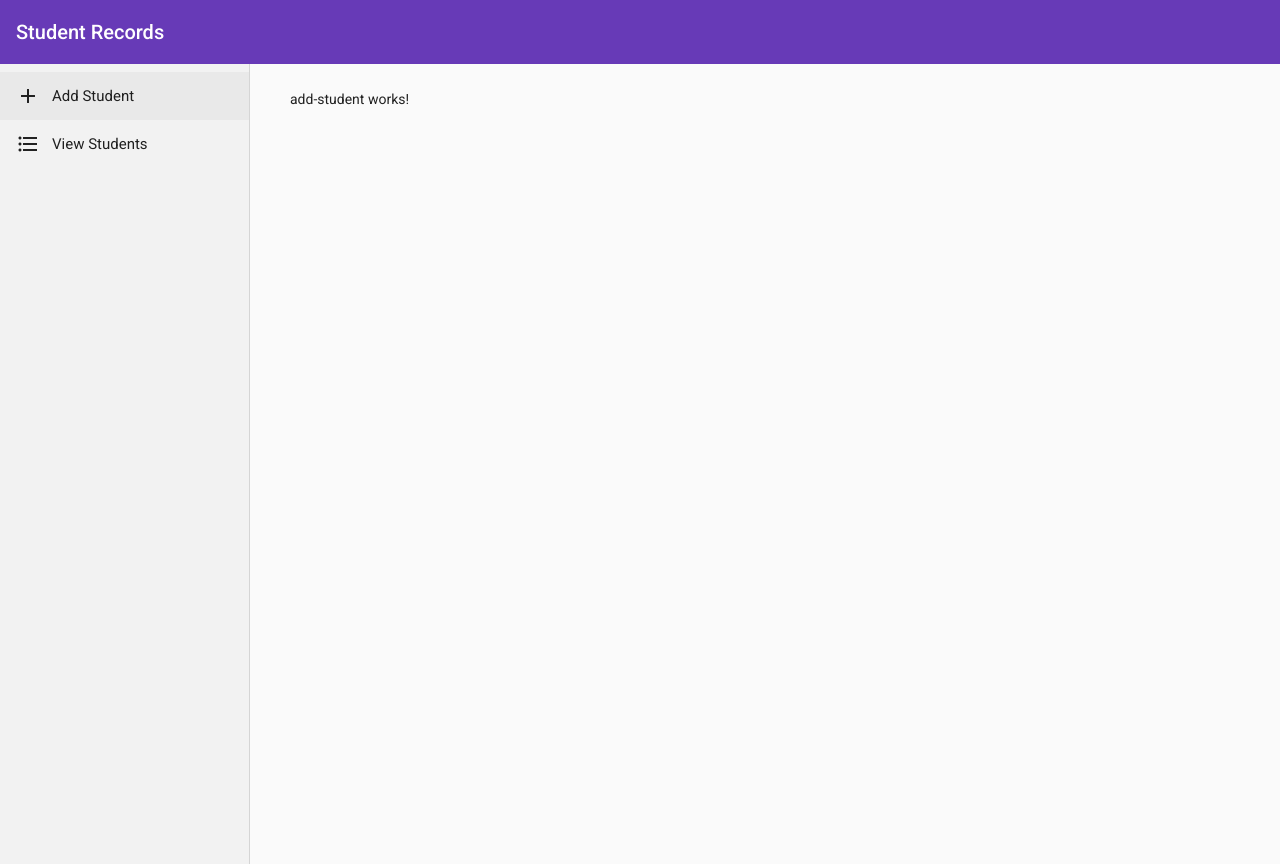
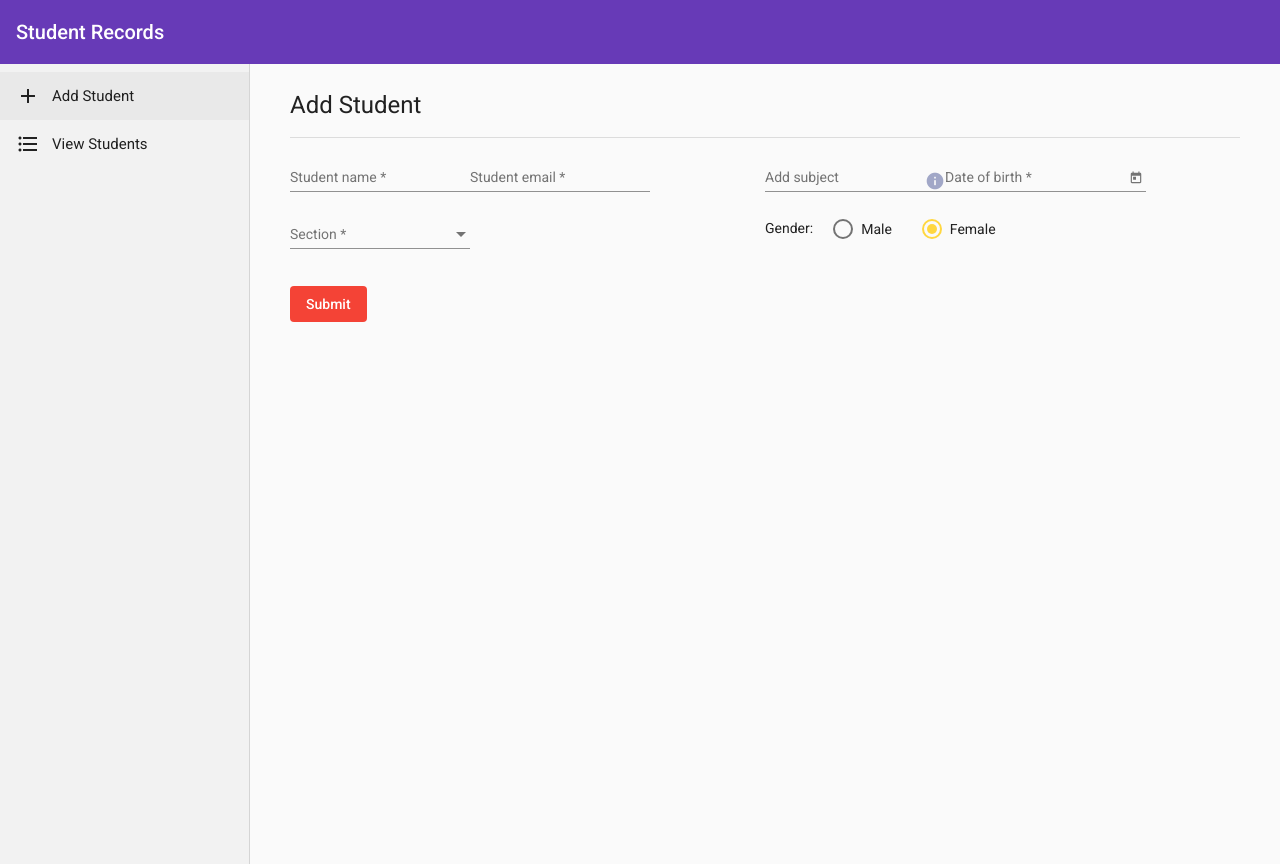
Before and after one commit to jamiepompei/angular-meanstack-angular-material, an Angular app: page /add-student in a window 1280 px wide. Built offline with nearby package versions, Linux system fonts and the light colour scheme.

Commit message:
add student page html complete

```diff
--- a/package.json
+++ b/package.json
@@ -21,6 +21,7 @@
     "@angular/platform-browser": "~11.2.0",
     "@angular/platform-browser-dynamic": "~11.2.0",
     "@angular/router": "~11.2.0",
+    "hammer": "0.0.5",
     "rxjs": "~6.6.0",
     "tslib": "^2.0.0",
     "zone.js": "~0.11.3"
--- a/src/app/app.module.ts
+++ b/src/app/app.module.ts
@@ -26,8 +26,9 @@ import { FormsModule, ReactiveFormsModule } from '@angular/forms';
     BrowserAnimationsModule,
     AngularMaterialModule,
     HttpClientModule,
-    ReactiveFormsModule,
-    FormsModule
+    FormsModule,
+    ReactiveFormsModule
+
   ],
   providers: [ApiService],
   bootstrap: [AppComponent],
--- a/src/app/components/add-student/add-student.component.html
+++ b/src/app/components/add-student/add-student.component.html
@@ -1 +1,94 @@
-<p>add-student works!</p>
+<!-- Title group  -->
+<div class="title-group">
+    <h1 class="mat-h1">Add Student</h1>
+    <mat-divider fxFlex="1 0"></mat-divider>
+  </div>
+
+  <!-- Form -->
+  <div class="inner-wrapper">
+    <form [formGroup]="studentForm" (ngSubmit)="submitStudentForm()" #resetStudentForm="ngForm" novalidate>
+      <!-- Left block -->
+      <mat-card>
+        <div class="controlers-wrapper">
+          <!-- Name -->
+          <mat-form-field class="example-full-width">
+            <input matInput placeholder="Student name" formControlName="student_name">
+            <mat-error *ngIf="handleError('student_name', 'required')">
+              You must provide a<strong>student name</strong>
+            </mat-error>
+          </mat-form-field>
+
+          <!-- Email -->
+          <mat-form-field class="example-full-width">
+            <input matInput placeholder="Student email" formControlName="student_email">
+            <mat-error *ngIf="handleError('student_email', 'required')">
+              You must provide a<strong>student email</strong>
+            </mat-error>
+          </mat-form-field>
+
+          <!-- Section -->
+          <mat-form-field>
+            <mat-label>Section</mat-label>
+            <mat-select [(value)]="selected" formControlName="section">
+              <mat-option [value]="sectionArray" *ngFor="let sectionArray of SectionArray">{{sectionArray}}
+              </mat-option>
+            </mat-select>
+            <mat-error *ngIf="handleError('section', 'required')">
+              Section is required
+            </mat-error>
+          </mat-form-field>
+        </div>
+      </mat-card>
+
+      <!-- Right block -->
+      <mat-card>
+        <div class="controlers-wrapper">
+          <!-- Add subjects -->
+          <mat-form-field class="multiple-items">
+            <mat-chip-list #chipList>
+              <mat-chip *ngFor="let subjectArray of subjectArray" [selectable]="selectable" [removable]="removable"
+                (removed)="remove(subjectArray)">
+                {{subjectArray.name}}
+                <mat-icon matChipRemove *ngIf="removable">cancel</mat-icon>
+              </mat-chip>
+              <input placeholder="Add subject" [matChipInputFor]="chipList"
+                [matChipInputSeparatorKeyCodes]="separatorKeysCodes" [matChipInputAddOnBlur]="addOnBlur"
+                (matChipInputTokenEnd)="add($event)">
+            </mat-chip-list>
+            <i class="material-icons tooltip-info" matTooltip="Enter subject name and press enter to add subjects">
+              info
+            </i>
+          </mat-form-field>
+
+          <!-- Date of birth -->
+          <mat-form-field>
+            <input matInput readonly [matDatepicker]="picker" placeholder="Date of birth" formControlName="dob"
+              (dateChange)="formatDate($event)">
+            <mat-datepicker-toggle matSuffix [for]="picker"></mat-datepicker-toggle>
+            <mat-datepicker #picker></mat-datepicker>
+            <mat-error *ngIf="handleError('dob', 'required')">
+              Date of birth is required
+            </mat-error>
+          </mat-form-field>
+
+          <!-- Gender -->
+          <div class="misc-bottom-padding">
+            <mat-label>Gender:</mat-label>
+            <mat-radio-group aria-label="Select an option" formControlName="gender">
+              <mat-radio-button value="Male">Male</mat-radio-button>
+              <mat-radio-button value="Female">Female</mat-radio-button>
+            </mat-radio-group>
+          </div>
+        </div>
+      </mat-card>
+
+      <!-- Submit & Reset -->
+      <mat-card>
+        <div class="full-wrapper button-wrapper">
+          <div class="button-wrapper">
+            <button mat-flat-button color="warn">Submit</button>
+          </div>
+        </div>
+      </mat-card>
+    </form>
+  </div>
--- a/src/app/components/add-student/add-student.component.ts
+++ b/src/app/components/add-student/add-student.component.ts
@@ -1,4 +1,13 @@
-import { Component, OnInit } from '@angular/core';
+import { Component, OnInit, ViewChild, NgZone } from '@angular/core';
+import { COMMA, ENTER } from '@angular/cdk/keycodes';
+import { Router } from '@angular/router';
+import { MatChipInputEvent } from '@angular/material/chips';
+import { FormGroup, FormBuilder, Validators } from '@angular/forms';
+import { ApiService } from 'src/app/shared/api.service';
+
+export interface Subject{
+  name: string;
+}
 
 @Component({
   selector: 'app-add-student',
@@ -6,10 +15,83 @@ import { Component, OnInit } from '@angular/core';
   styleUrls: ['./add-student.component.css']
 })
 export class AddStudentComponent implements OnInit {
+  visible = true;
+  selectable = true;
+  removable = true;
+  addOnBlur = true;
+  selected= '';
+  @ViewChild('chipList') chipList: any;
+  @ViewChild('resetStudentForm') myNgForm: any;
+  readonly separatorKeysCodes: number[] = [ENTER, COMMA];
+  studentForm!: FormGroup;
+  subjectArray: Subject[] = [];
+  SectionArray: any = ['A', 'B','C','D','E'];
 
-  constructor() { }
+
+  constructor(
+    private api: ApiService,
+    public fb: FormBuilder,
+    private router: Router,
+    private ngZone: NgZone) { }
 
   ngOnInit(): void {
+    this.submitBookForm();
   }
 
+/* Reactive book form */
+submitBookForm(){
+  this.studentForm = this.fb.group({
+    student_name: ['', [Validators.required]],
+    student_email: ['', [Validators.required]],
+    section: ['', [Validators.required]],
+    subjects: ['', [Validators.required]],
+    dob: ['', [Validators.required]],
+    gender: ['Female']
+  })
 }
+
+/** Add dynamic languages */
+add(event: MatChipInputEvent): void {
+  const input = event.input;
+  const value = event.value;
+  //add language
+  if ((value || '').trim() && this.subjectArray.length < 5){
+    this.subjectArray.push({ name: value.trim() })
+  }
+  //reset the input value
+  if (input){
+    input.value = '';
+  }
+}
+
+/**Remove dynamic languages */
+remove(subject: Subject): void{
+  const index = this.subjectArray.indexOf(subject);
+  if(index >= 0){
+    this.subjectArray.splice(index, 1);
+  }
+}
+
+/** Date */
+formatDate(e: any){
+  var convertDate = new Date(e.target.value).toISOString().substring(0, 10);
+  this.studentForm.get('dob')?.setValue(convertDate, {
+    onlyself: true
+  })
+}
+
+/**Get Errors */
+public handleError = (controlName: string, errorName: string) => {
+  return this.studentForm.controls[controlName].hasError(errorName);
+}
+
+/**submit book */
+submitStudentForm(){
+  if(this.studentForm.valid){
+    this.api.addStudent(this.studentForm.value).subscribe( res =>{
+      this.ngZone.run(() => this.router.navigateByUrl('/students-list'))
+    });
+  }
+}
+
+}
--- a/src/app/material.module.ts
+++ b/src/app/material.module.ts
@@ -55,13 +55,14 @@ import { MatTooltipModule } from '@angular/material/tooltip';
        MatSelectModule,
        MatRadioModule,
        MatDatepickerModule,
+       MatNativeDateModule,
        MatChipsModule,
        MatTooltipModule,
        MatTableModule,
        MatPaginatorModule
     ],
     providers: [
-       MatDatepickerModule,
+       MatDatepickerModule
     ]
  })
 
--- a/src/styles.css
+++ b/src/styles.css
@@ -50,7 +50,7 @@ mat-sidenav mat-icon{
 .mat-radio-button, .mat-radio-group{
     margin-right: 25px;
 }
-.controlers-wrapper>*{
+.controllers-wrapper>*{
     width: 100%;
     padding: 0;
 }
```
Also changed, not shown: 1 other file (tests, documents, lock files or other folders).
